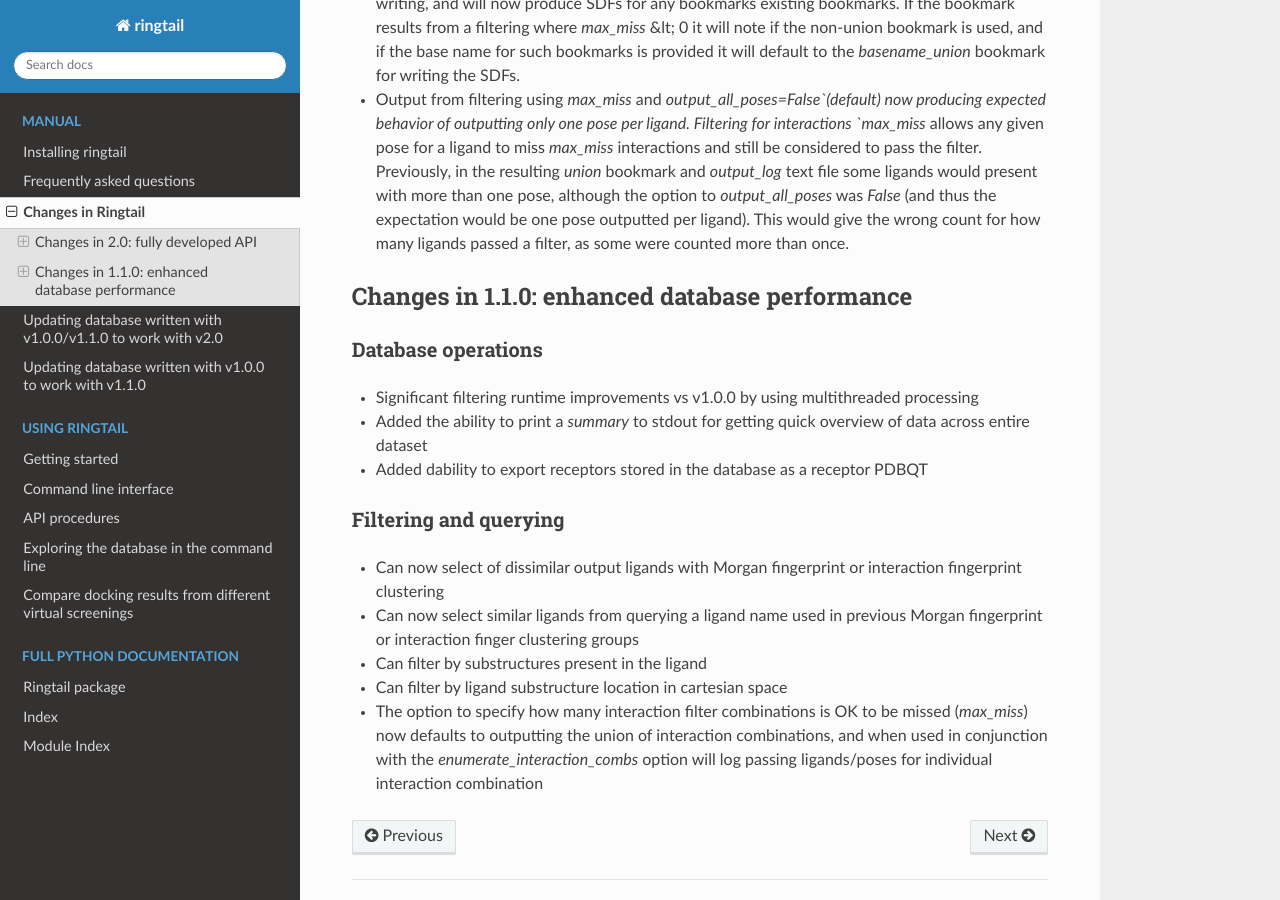
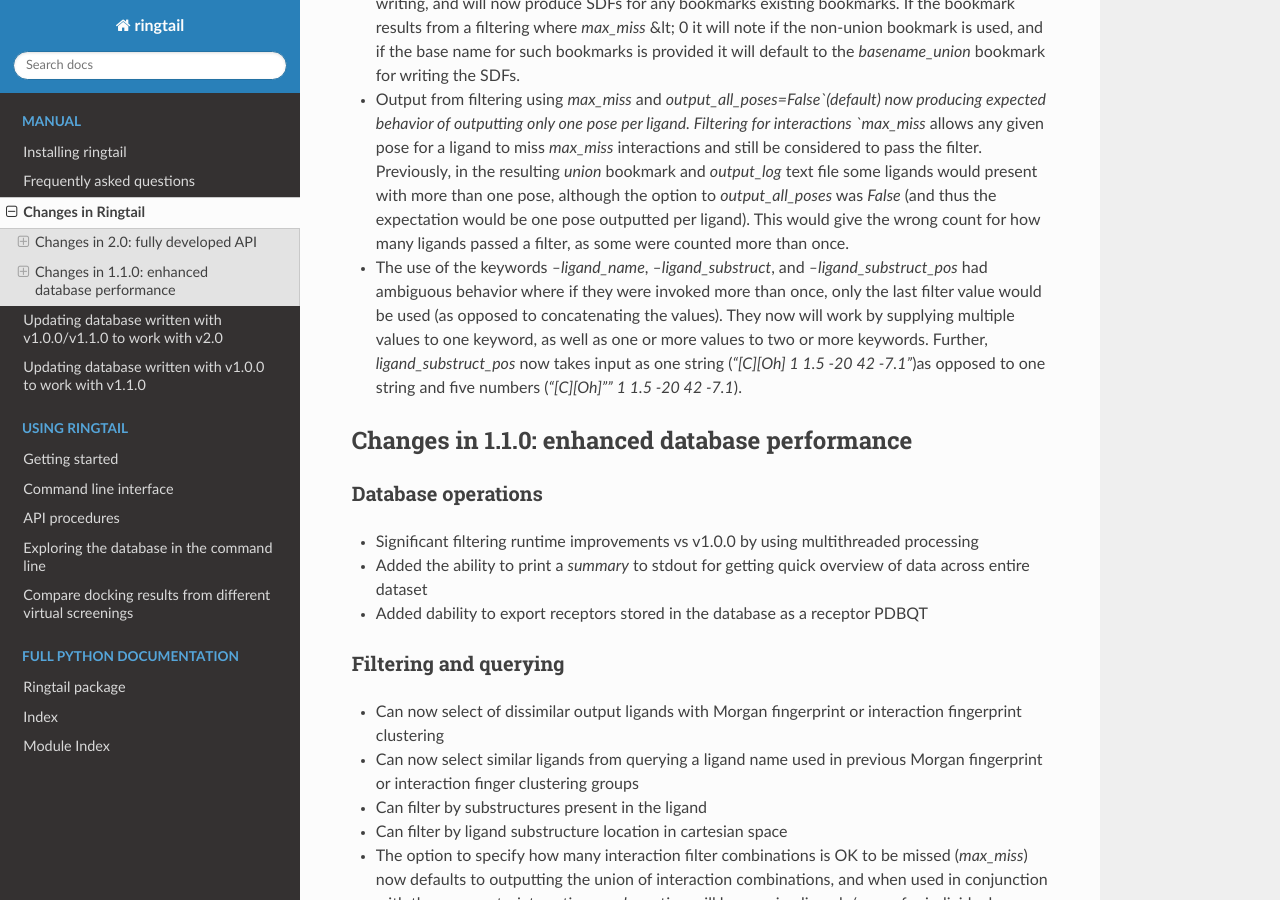
Before and after one commit to forlilab/Ringtail, a Sphinx documentation site: the page built from docs/source/changes.rst, in a window 1280 px wide and 900 px high, scrolled down 1192 px. Built offline with Sphinx 7.4.7 and the Read the Docs theme 2.0.0, drawn with Linux system fonts in a browser that asks for light colours.

Commit message:
added bug fix for ligand filter keywords

```diff
--- a/docs/source/changes.rst
+++ b/docs/source/changes.rst
@@ -36,6 +36,7 @@ Bug fixes
 * The option `duplicate_handling` could previously only be applied during database creation and produced inconsistent table behavior. Option can now be applied at any time results are added to a database, and will create internally consistent tables. **Please note: if you have created tables in the past and invoking the keyword `duplicate_handling` you may have errors in the "Interaction_bitvectors" table (<2.0). These errors cannot be recovered, and we recommend you re-make the database with Ringtail 2.0.**
 * Writing SDFs from filtering bookmarks: will check that bookmark exists and has data before writing, and will now produce SDFs for any bookmarks existing bookmarks. If the bookmark results from a filtering where `max_miss` &lt; 0 it will note if the non-union bookmark is used, and if the base name for such bookmarks is provided it will default to the `basename_union` bookmark for writing the SDFs.
 * Output from filtering using `max_miss` and `output_all_poses=False`(default) now producing expected behavior of outputting only one pose per ligand. Filtering for interactions `max_miss` allows any given pose for a ligand to miss `max_miss` interactions and still be considered to pass the filter. Previously, in the resulting `union` bookmark and `output_log` text file some ligands would present with more than one pose, although the option to `output_all_poses` was `False` (and thus the expectation would be one pose outputted per ligand). This would give the wrong count for how many ligands passed a filter, as some were counted more than once.
+* The use of the keywords `--ligand_name`, `--ligand_substruct`, and `--ligand_substruct_pos` had ambiguous behavior where if they were invoked more than once, only the last filter value would be used (as opposed to concatenating the values). They now will work by supplying multiple values to one keyword, as well as one or more values to two or more keywords. Further, `ligand_substruct_pos` now takes input as one string (`"[C][Oh] 1 1.5 -20 42 -7.1"`)as opposed to one string and five numbers (`"[C][Oh]"" 1 1.5 -20 42 -7.1`).
 
 Changes in 1.1.0: enhanced database performance
 ***********************************************
```
